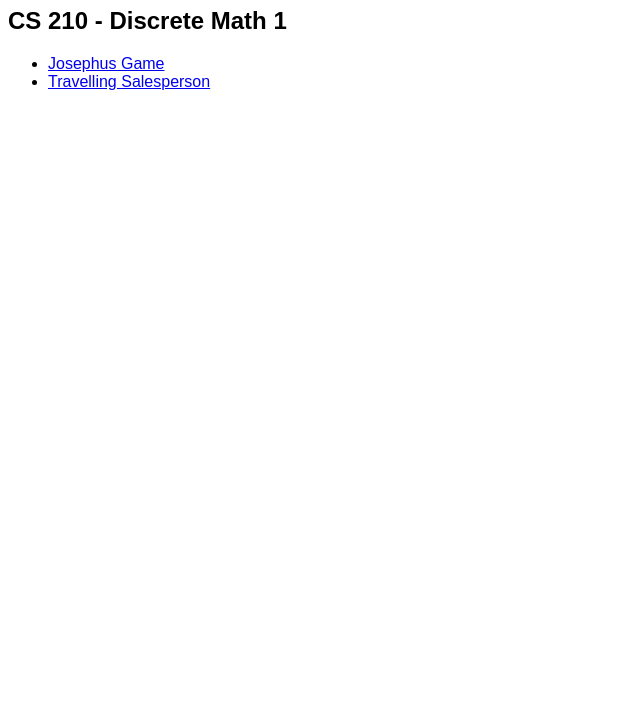
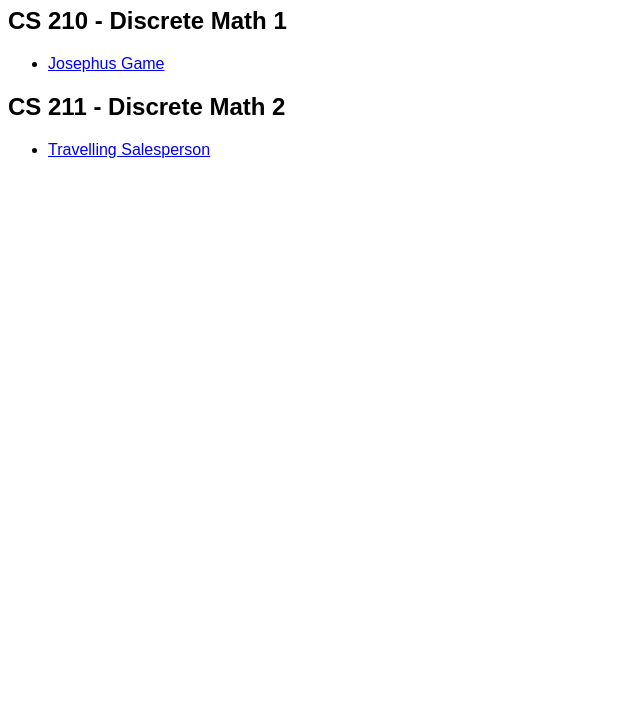
Before and after one commit to nguyenchithien/Visualizations, a plain HTML site: page index.html in a window 1280 px wide. Shown: the part 73-800 px from the top of the page, without its empty margins (0-640 px from the left). Drawn offline with Linux system fonts and the light colour scheme.

Commit message:
Fixed list

```diff
--- a/index.html
+++ b/index.html
@@ -13,6 +13,11 @@
 
     <ul>
         <li><a href="Discrete-Math/Josephus-Game/josephus.html">Josephus Game</a></li>
+    </ul>
+
+    <h2>CS 211 - Discrete Math 2</h2>
+
+    <ul>
         <li><a href="Discrete-Math/Travelling-Salesperson/salesperson.html">Travelling Salesperson</a></li>
     </ul>
 
```
